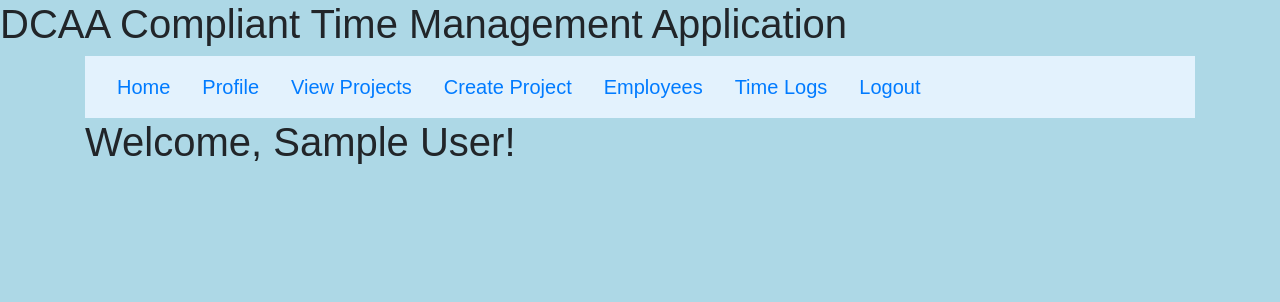
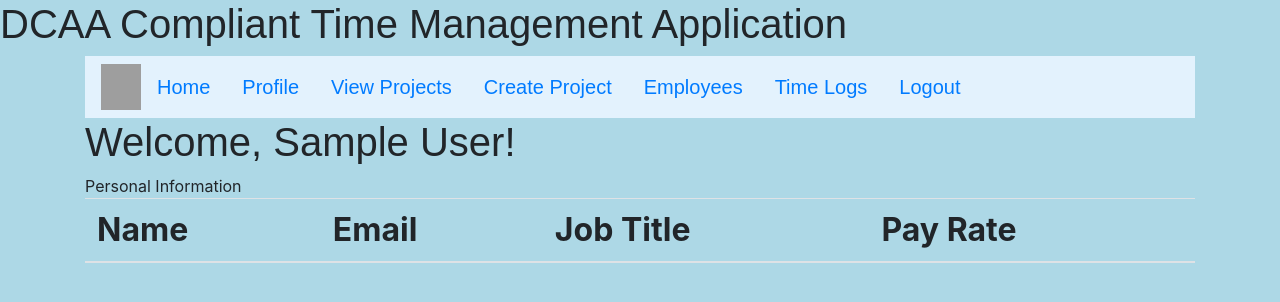
Before and after one commit to jsines/CSI4999-project, a Flask app: page /profile in a window 1280 px wide. Shown: the top 302 px of the page. Run offline with Flask 2, Linux system fonts and the light colour scheme; the visitor is signed in with stand-in values (Sample User, id 1); data comes from the database, SQL or seed files in the repository; lists and menus that the app fills with data are empty; some libraries are stand-ins or nearby versions; grey boxes are pictures that could not be loaded.

Commit message:
Add files via upload

```diff
--- a/project/templates/base.html
+++ b/project/templates/base.html
@@ -20,6 +20,9 @@
     <div class="container">
         <nav class="navbar navbar-expand-sm navbar-light" style="background-color: #e3f2fd;">
             <ul class="nav">
+
+                <img src="/static/timelog.jpg" alt="Logo" style="width:40px;">
+
                 <li class="nav-item">
                     <a class="nav-link" href="{{ url_for('main.index') }}">Home</a>
                 </li>
--- a/project/templates/profile.html
+++ b/project/templates/profile.html
@@ -10,4 +10,23 @@
     {% endfor %}
     {% endif %}
     {% endwith %}
+
+</h2> Personal Information <h2>
+
+<table class="table table-striped">
+        <thead>
+            <tr class="w3-light-grey">
+                <th>Name</th>
+                <th>Email</th>
+                <th>Job Title</th>
+                <th>Pay Rate</th>
+            </tr>
+        </thead> {% for row in row %}
+        <tr>
+            <td>{{row.name}}</td>
+            <td>{{row.emp_email}}</td>
+            <td>{{row.jobTitle}}</td>
+            <td>{{row.payRate}}</td>
+        </tr> {% endfor %} </table>
+
 {% endblock %}
```
Also changed, not shown: project/templates/auditproject.html (+20 -1 lines), project/templates/index.html (+10 -1 lines).
